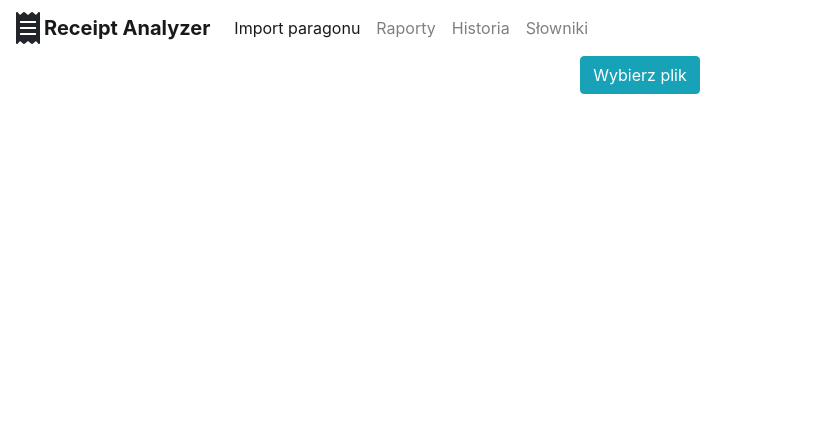
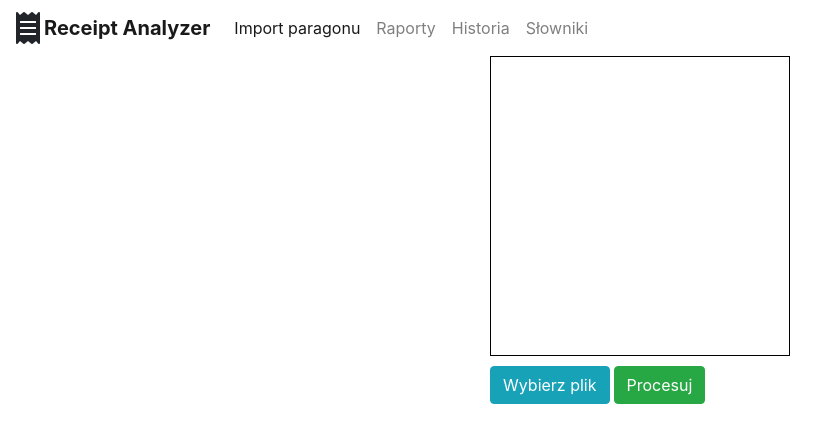
Before and after one commit to korczakk/ReceiptAnalyzer, an Angular app: page /import-receipt in a window 1280 px wide. Shown: the top 442 px of the page, without its empty margins (0-837 px from the left). Built offline with nearby package versions, Linux system fonts and the light colour scheme.

Commit message:
Image preview completed

```diff
--- a/src/app/ReceiptImportModule/receipt-import/receipt-import.component.css
+++ b/src/app/ReceiptImportModule/receipt-import/receipt-import.component.css
@@ -0,0 +1,12 @@
+.image-box {
+    width: 300px;
+    height: 300px;
+    padding: 5px 5px;
+    border: 1px solid black;
+    margin-bottom: 10px;
+}
+
+img {
+    max-width: 100%;
+    max-height: 100%;
+}
--- a/src/app/ReceiptImportModule/receipt-import/receipt-import.component.html
+++ b/src/app/ReceiptImportModule/receipt-import/receipt-import.component.html
@@ -1,6 +1,16 @@
-<div class="container text-center">
-
-  <label for="fileBrowser" class="btn btn-info">Wybierz plik</label>
-  <input type="file" id="fileBrowser" class="d-none">
-
+<div class="container d-flex justify-content-center">
+  <div>
+    <div class="image-box">
+      <img [src]="selectedImage" *ngIf="selectedImage">
+    </div>
+    <div>
+      <label for="fileBrowser" class="btn btn-info mr-1">Wybierz plik</label>
+      <input type="file" accept="image/*" (change)="createPreview($event.target.files[0]);" id="fileBrowser"
+        class="d-none">
+      <label class="btn btn-success">Procesuj</label>
+      <div>
+        {{fileName}}
+      </div>
+    </div>
+  </div>
 </div>
--- a/src/app/ReceiptImportModule/receipt-import/receipt-import.component.ts
+++ b/src/app/ReceiptImportModule/receipt-import/receipt-import.component.ts
@@ -1,15 +1,33 @@
 import { Component, OnInit } from '@angular/core';
 
 @Component({
-  selector: 'app-receipt-import',
   templateUrl: './receipt-import.component.html',
   styleUrls: ['./receipt-import.component.css']
 })
 export class ReceiptImportComponent implements OnInit {
+
+  public selectedImage;
+  public fileName: string;
 
   constructor() { }
 
   ngOnInit() {
   }
 
+  public createPreview(file): void {
+    if (!file)
+      return;
+
+    if (file.type.indexOf('image') == -1)
+      alert('Pliku musi być grafiką.');
+
+    this.fileName = file.name;
+
+    let reader = new FileReader();
+    reader.readAsDataURL(file);
+
+    reader.onload = (_event) => {
+      this.selectedImage = reader.result;
+    };
+  }
 }
```
